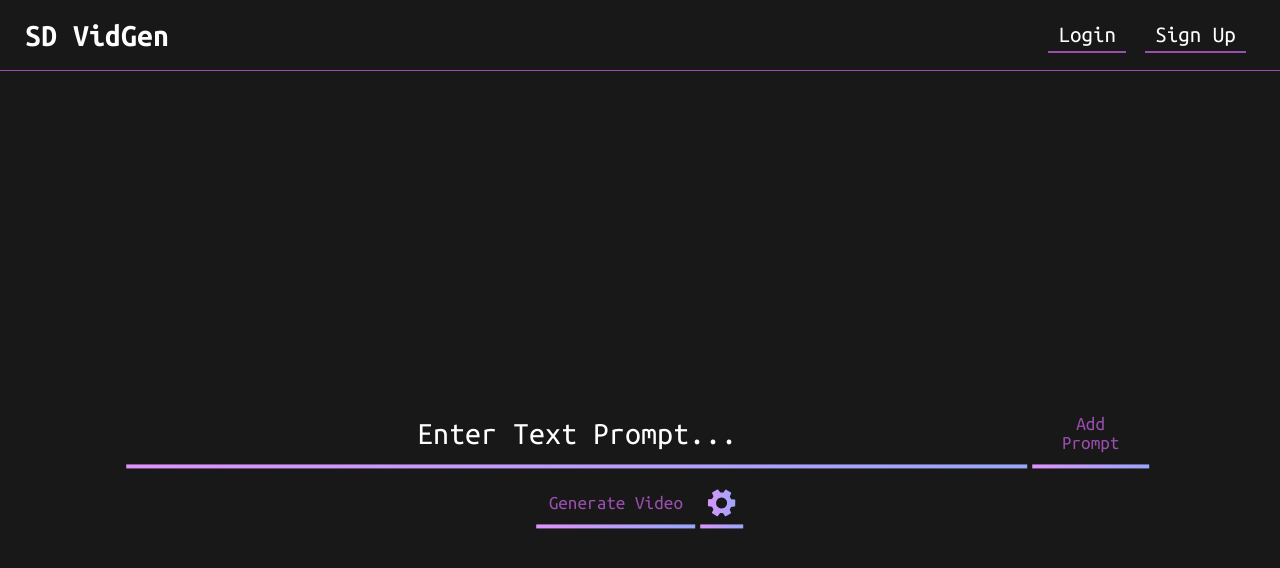
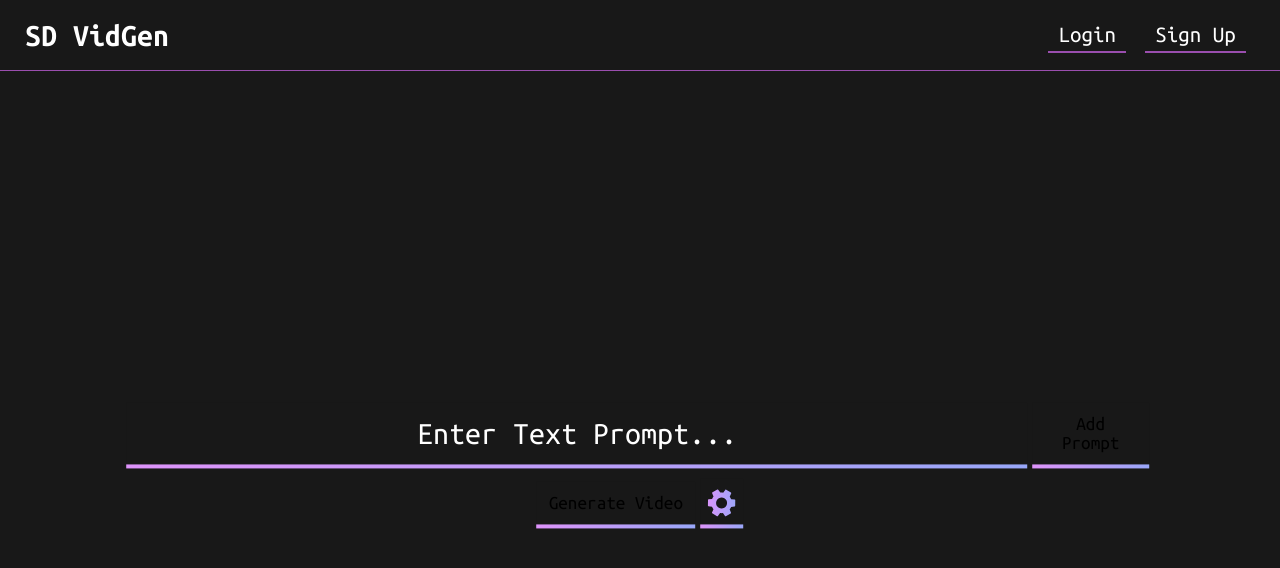
Before and after one commit to AmeenIzhac/StableDiffusionVideos, a React (Create React App) app in the folder client/: page / in a window 1280 px wide. Shown: the top 568 px of the page. Built offline with nearby package versions, Linux system fonts and the light colour scheme.

Commit message:
[ai20] added settings icon gradient

```diff
--- a/client/src/index.css
+++ b/client/src/index.css
@@ -86,7 +86,7 @@ ul {
   background-color: var(--main-bg-dark);
   padding: 12px;
   font-size: 20px;
-  color: var(--main-bg-light);
+  /* color: var(--main-bg-light); */
   border: none;
   border-bottom: 3px solid var(--main-bg-light);
   border-width: 0.3rem;
```
